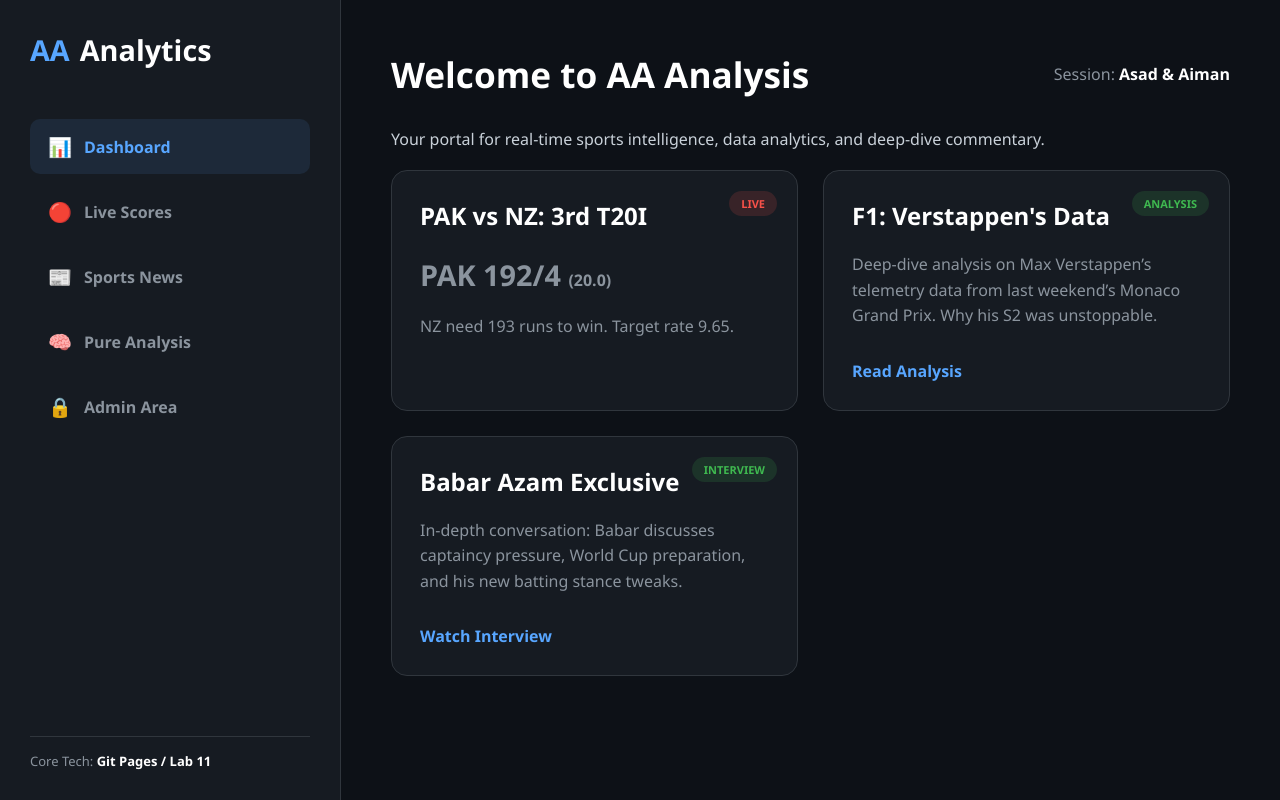
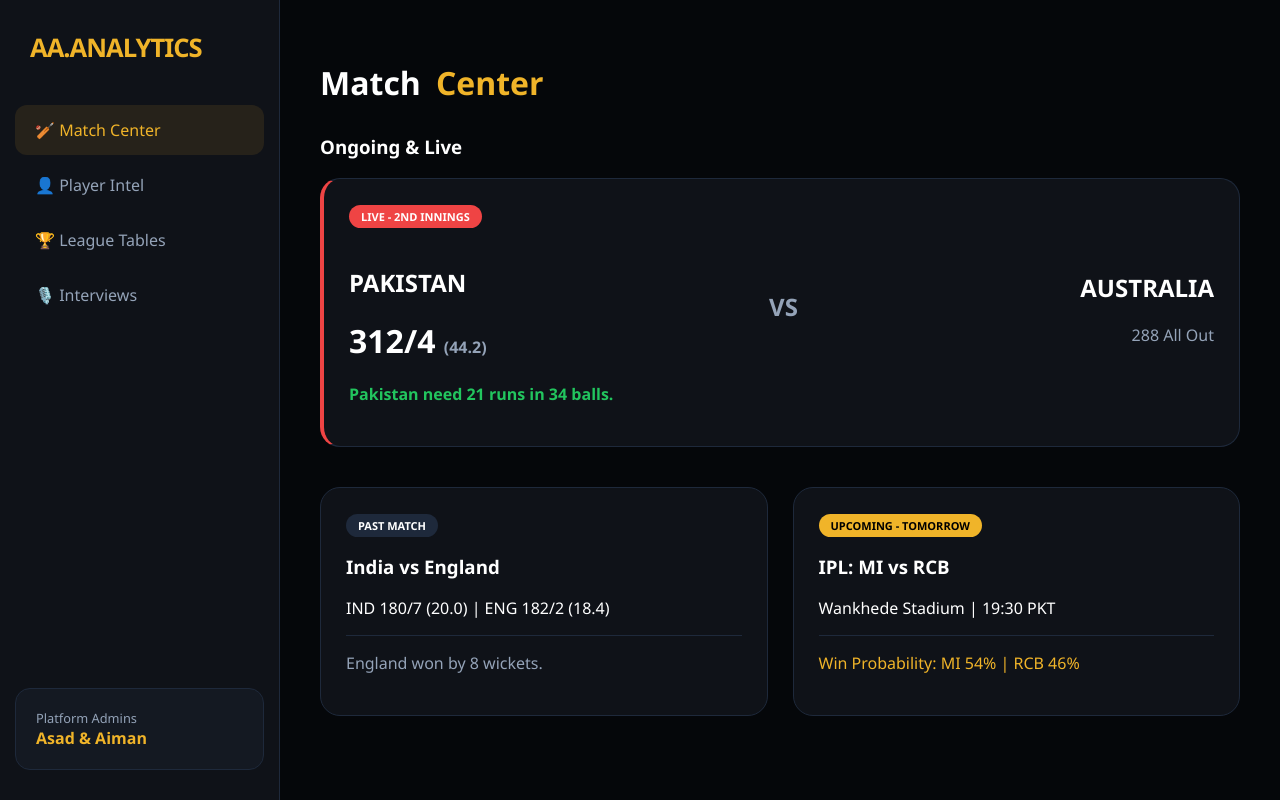
Before and after one commit to AsadZahidCE/Asad_Aiman_LAB11, a plain HTML site: page index.html in a window 1280 px wide. Drawn offline with Linux system fonts and the light colour scheme.

Commit message:
UPDATED!

```diff
--- a/index.html
+++ b/index.html
@@ -3,243 +3,183 @@
 <head>
     <meta charset="UTF-8">
     <meta name="viewport" content="width=device-width, initial-scale=1.0">
-    <title>AA-Analytics | Home of Advanced Sports Intelligence</title>
+    <title>AA-Analytics | Elite Cricket Intelligence</title>
     <style>
         :root {
-            /* GitHub-inspired Dark Theme with a "Better than ESPN" aesthetic */
-            --primary: #58a6ff; /* A clean blue for links/accents */
-            --bg: #0d1117; /* Main dark background */
-            --card-bg: #161b22; /* Card/Sidebar background */
-            --border: #30363d; /* Subtle borders */
-            --text-main: #c9d1d9; /* Off-white main text */
-            --text-dim: #8b949e; /* Dim text for labels */
+            --bg-dark: #05070a;
+            --surface: #0f1218;
+            --accent: #f0b429; /* Neon Gold */
+            --accent-soft: rgba(240, 180, 41, 0.1);
+            --text-high: #ffffff;
+            --text-low: #94a3b8;
+            --border: #1e293b;
+            --success: #22c55e;
+            --danger: #ef4444;
         }
 
+        * { box-sizing: border-box; transition: all 0.2s ease; }
         body {
-            margin: 0;
-            font-family: 'Segoe UI', 'Inter', -apple-system, sans-serif;
-            background-color: var(--bg);
-            color: var(--text-main);
-            display: flex;
-            height: 100vh;
-            overflow: hidden;
+            margin: 0; font-family: 'Segoe UI', Roboto, sans-serif;
+            background-color: var(--bg-dark); color: var(--text-high);
+            display: flex; height: 100vh; overflow: hidden;
         }
 
-        /* 1. Sidebar Navigation (Dashboard Style) */
+        /* --- SIDEBAR --- */
         nav {
-            width: 280px;
-            background: var(--card-bg);
+            width: 280px; background: var(--surface);
             border-right: 1px solid var(--border);
-            display: flex;
-            flex-direction: column;
-            padding: 30px;
+            display: flex; flex-direction: column; padding: 30px 15px;
         }
-
-        .logo {
-            font-size: 1.8rem;
-            font-weight: 900;
-            color: white;
-            margin-bottom: 50px;
-            display: flex; align-items: center; gap: 10px;
-        }
-        .logo span { color: var(--primary); }
-
-        .nav-item {
-            padding: 14px 18px;
-            margin-bottom: 10px;
-            border-radius: 10px;
-            cursor: pointer;
-            transition: 0.3s;
-            color: var(--text-dim);
-            font-weight: 600;
+        .brand { font-size: 1.6rem; font-weight: 800; padding: 0 15px 40px; color: var(--accent); letter-spacing: -1px; }
+        .nav-link {
+            padding: 14px 20px; margin-bottom: 5px; border-radius: 12px;
+            cursor: pointer; color: var(--text-low); font-weight: 500;
             display: flex; align-items: center; gap: 12px;
         }
+        .nav-link:hover, .nav-link.active { background: var(--accent-soft); color: var(--accent); }
 
-        .nav-item:hover, .nav-item.active {
-            background: rgba(88, 166, 255, 0.1);
-            color: var(--primary);
-        }
+        /* --- MAIN AREA --- */
+        main { flex: 1; overflow-y: auto; padding: 40px; scroll-behavior: smooth; }
+        .page { display: none; max-width: 1200px; margin: 0 auto; }
+        .page.active { display: block; animation: slideUp 0.4s ease-out; }
+        @keyframes slideUp { from { opacity: 0; transform: translateY(20px); } to { opacity: 1; transform: translateY(0); } }
 
-        .nav-icon { font-size: 1.2rem; }
+        /* --- COMPONENTS --- */
+        .section-title { font-size: 2rem; margin-bottom: 30px; font-weight: 800; display: flex; align-items: center; gap: 15px; }
+        .section-title span { color: var(--accent); }
 
-        /* 2. Main Content Area */
-        main {
-            flex: 1;
-            padding: 50px;
-            overflow-y: auto;
-            scroll-behavior: smooth;
-        }
+        .card-grid { display: grid; grid-template-columns: repeat(auto-fit, minmax(340px, 1fr)); gap: 25px; }
+        .card { background: var(--surface); border: 1px solid var(--border); border-radius: 20px; padding: 25px; position: relative; }
+        .card:hover { border-color: var(--accent); background: #141922; }
 
-        .page { display: none; }
-        .page.active { display: block; animation: fadeIn 0.4s ease; }
+        .stat-row { display: flex; justify-content: space-between; padding: 10px 0; border-bottom: 1px solid var(--border); }
+        .stat-label { color: var(--text-low); font-size: 0.9rem; }
+        .stat-value { font-weight: 700; color: var(--accent); }
 
-        @keyframes fadeIn {
-            from { opacity: 0; transform: translateY(15px); }
-            to { opacity: 1; transform: translateY(0); }
-        }
+        .player-header { display: flex; align-items: center; gap: 20px; margin-bottom: 20px; }
+        .player-img { width: 60px; height: 60px; border-radius: 50%; background: var(--border); display: flex; align-items: center; justify-content: center; font-size: 1.5rem; }
 
-        /* Header section */
-        header { display: flex; justify-content: space-between; align-items: center; margin-bottom: 30px; }
-        header h1 { color: white; margin: 0; font-size: 2.2rem; font-weight: 800; }
-        .date-picker { color: var(--text-dim); }
+        .badge { padding: 4px 12px; border-radius: 20px; font-size: 11px; font-weight: 800; text-transform: uppercase; }
+        .badge-live { background: var(--danger); color: white; }
+        .badge-up { background: var(--accent); color: black; }
 
-        /* 3. Global Styling for Cards & Layouts */
-        .card-grid {
-            display: grid;
-            grid-template-columns: repeat(auto-fit, minmax(320px, 1fr));
-            gap: 25px;
-            margin-top: 20px;
-        }
-
-        .card {
-            background: var(--card-bg);
-            border: 1px solid var(--border);
-            border-radius: 16px;
-            padding: 28px;
-            position: relative;
-            transition: all 0.2s;
-        }
-        .card:hover { border-color: var(--primary); transform: translateY(-3px); }
-
-        .card h2 { color: white; margin-top: 0; font-size: 1.5rem; }
-        .card p { color: var(--text-dim); line-height: 1.6; }
-
-        .badge {
-            position: absolute; top: 20px; right: 20px;
-            padding: 5px 12px; border-radius: 20px; font-size: 11px;
-            text-transform: uppercase; font-weight: bold;
-        }
-        .badge-live { background: rgba(248, 81, 73, 0.15); color: #f85149; }
-        .badge-exclusive { background: rgba(63, 185, 80, 0.15); color: #3fb950; }
-
-        .stat-value { font-size: 2.5rem; font-weight: bold; color: white; margin-top: 10px; }
-        .stat-label { font-size: 0.9rem; color: var(--text-dim); text-transform: uppercase; }
-
-        .btn-link {
-            color: var(--primary); text-decoration: none; font-weight: 600; display: inline-block; margin-top: 15px;
-        }
-        .btn-link:hover { text-decoration: underline; }
-
-        /* Points Table Styling */
-        table { width: 100%; border-collapse: collapse; margin-top: 20px; font-size: 0.95rem;}
-        th { text-align: left; color: var(--text-dim); padding: 15px; border-bottom: 1px solid var(--border); }
-        td { padding: 15px; border-bottom: 1px solid var(--border); color: var(--text-main); }
-        .table-pos { font-weight: bold; color: white; width: 30px;}
-
+        table { width: 100%; border-collapse: collapse; margin-top: 15px; }
+        th { text-align: left; color: var(--text-low); padding: 15px; border-bottom: 2px solid var(--border); }
+        td { padding: 15px; border-bottom: 1px solid var(--border); }
     </style>
 </head>
 <body>
 
     <nav>
-        <div class="logo"><span>AA</span> Analytics</div>
-
-        <div class="nav-item active" onclick="showPage('home')">
-            <span class="nav-icon">📊</span> Dashboard
-        </div>
-        <div class="nav-item" onclick="showPage('live')">
-            <span class="nav-icon">🔴</span> Live Scores
-        </div>
-        <div class="nav-item" onclick="showPage('news')">
-            <span class="nav-icon">📰</span> Sports News
-        </div>
-        <div class="nav-item" onclick="showPage('analysis')">
-            <span class="nav-icon">🧠</span> Pure Analysis
-        </div>
-        <div class="nav-item" onclick="showPage('admins')">
-            <span class="nav-icon">🔒</span> Admin Area
-        </div>
-
-        <div style="margin-top: auto; font-size: 13px; color: var(--text-dim); border-top: 1px solid var(--border); padding-top: 15px;">
-            Core Tech: <b style="color: white">Git Pages / Lab 11</b>
+        <div class="brand">AA<span>.ANALYTICS</span></div>
+        <div class="nav-link active" onclick="showTab(event, 'live')">🏏 Match Center</div>
+        <div class="nav-link" onclick="showTab(event, 'players')">👤 Player Intel</div>
+        <div class="nav-link" onclick="showTab(event, 'leagues')">🏆 League Tables</div>
+        <div class="nav-link" onclick="showTab(event, 'news')">🎙️ Interviews</div>
+        <div style="margin-top: auto; padding: 20px; border-radius: 15px; background: #141922; border: 1px solid var(--border);">
+            <div style="font-size: 0.8rem; color: var(--text-low);">Platform Admins</div>
+            <div style="font-weight: 700; color: var(--accent);">Asad & Aiman</div>
         </div>
     </nav>
 
     <main>
+        <div id="live" class="page active">
+            <h1 class="section-title">Match <span>Center</span></h1>
 
-        <div id="home" class="page active">
-            <header>
-                <h1>Welcome to AA Analysis</h1>
-                <span class="date-picker">Session: <b style="color: white">Asad & Aiman</b></span>
-            </header>
-            <p>Your portal for real-time sports intelligence, data analytics, and deep-dive commentary.</p>
+            <h3>Ongoing & Live</h3>
+            <div class="card" style="margin-bottom: 40px; border-left: 4px solid var(--danger);">
+                <span class="badge badge-live">LIVE - 2nd Innings</span>
+                <div style="display: flex; justify-content: space-between; align-items: center; margin-top: 20px;">
+                    <div><h2>PAKISTAN</h2><p style="font-size: 2rem; font-weight: 800; margin: 5px 0;">312/4 <span style="font-size: 1rem; color: var(--text-low);">(44.2)</span></p></div>
+                    <div style="font-size: 1.5rem; font-weight: 800; color: var(--text-low);">VS</div>
+                    <div style="text-align: right;"><h2>AUSTRALIA</h2><p style="font-size: 1rem; color: var(--text-low);">288 All Out</p></div>
+                </div>
+                <p style="color: var(--success); font-weight: 600;">Pakistan need 21 runs in 34 balls.</p>
+            </div>
 
             <div class="card-grid">
                 <div class="card">
-                    <span class="badge badge-live">Live</span>
-                    <h2>PAK vs NZ: 3rd T20I</h2>
-                    <p style="font-size: 1.8rem; margin: 15px 0; font-weight: bold;">PAK 192/4 <span style="font-size: 1rem; color: var(--text-dim)">(20.0)</span></p>
-                    <p>NZ need 193 runs to win. Target rate 9.65.</p>
+                    <span class="badge" style="background: var(--border);">Past Match</span>
+                    <h3>India vs England</h3>
+                    <p>IND 180/7 (20.0) | ENG 182/2 (18.4)</p>
+                    <hr style="border: 0; border-top: 1px solid var(--border); margin: 15px 0;">
+                    <p style="color: var(--text-low);">England won by 8 wickets.</p>
                 </div>
                 <div class="card">
-                    <span class="badge badge-exclusive">Analysis</span>
-                    <h2>F1: Verstappen's Data</h2>
-                    <p>Deep-dive analysis on Max Verstappen’s telemetry data from last weekend’s Monaco Grand Prix. Why his S2 was unstoppable.</p>
-                    <a href="#" onclick="showPage('analysis')" class="btn-link">Read Analysis</a>
-                </div>
-                <div class="card">
-                    <span class="badge badge-exclusive">Interview</span>
-                    <h2>Babar Azam Exclusive</h2>
-                    <p>In-depth conversation: Babar discusses captaincy pressure, World Cup preparation, and his new batting stance tweaks.</p>
-                    <a href="#" onclick="showPage('news')" class="btn-link">Watch Interview</a>
+                    <span class="badge badge-up">Upcoming - Tomorrow</span>
+                    <h3>IPL: MI vs RCB</h3>
+                    <p>Wankhede Stadium | 19:30 PKT</p>
+                    <hr style="border: 0; border-top: 1px solid var(--border); margin: 15px 0;">
+                    <p style="color: var(--accent);">Win Probability: MI 54% | RCB 46%</p>
                 </div>
             </div>
         </div>
 
-        <div id="live" class="page">
-            <header><h1>Live Match Center</h1></header>
-            <div class="card">
-                <span class="badge badge-live">Live</span>
-                <h3>IPL 2026: MI vs CSK</h3>
-                <p>Venue: Wankhede Stadium, Mumbai</p>
-                <p style="font-size: 2.2rem; margin: 20px 0; font-weight: bold; color: var(--primary);">MI 162/8 (19.4)</p>
-                <p>Final Over. Pollard on strike (54*). Current Run Rate: 8.23.</p>
-            </div>
-            <h2 style="margin-top: 40px;">Finished Matches</h2>
+        <div id="players" class="page">
+            <h1 class="section-title">Player <span>Analytics</span></h1>
             <div class="card-grid">
                 <div class="card">
-                    <h3>Chelsea vs Arsenal</h3>
-                    <p>Premier League. Full Time.</p>
-                    <p style="font-size: 1.5rem; font-weight: bold;">Chelsea 2 - 1 Arsenal</p>
+                    <div class="player-header">
+                        <div class="player-img">🏏</div>
+                        <div><h2 style="margin:0;">Babar Azam</h2><p style="margin:0; color: var(--text-low);">Format: All (Captain)</p></div>
+                    </div>
+                    <div class="stat-row"><span class="stat-label">ICC Ranking</span><span class="stat-value">#1 ODI</span></div>
+                    <div class="stat-row"><span class="stat-label">Batting Avg</span><span class="stat-value">56.82</span></div>
+                    <div class="stat-row"><span class="stat-label">Strike Rate</span><span class="stat-value">89.10</span></div>
+                    <div class="stat-row"><span class="stat-label">Century Count</span><span class="stat-value">19</span></div>
                 </div>
                 <div class="card">
-                    <h3>Djokovic vs Nadal</h3>
-                    <p>Roland Garros. Quarter Final.</p>
-                    <p style="font-size: 1.5rem; font-weight: bold;">Djokovic won in 4 sets.</p>
+                    <div class="player-header">
+                        <div class="player-img">🔥</div>
+                        <div><h2 style="margin:0;">Shaheen Afridi</h2><p style="margin:0; color: var(--text-low);">Format: All (LFM)</p></div>
+                    </div>
+                    <div class="stat-row"><span class="stat-label">Bowling Avg</span><span class="stat-value">23.40</span></div>
+                    <div class="stat-row"><span class="stat-label">Best Figures</span><span class="stat-value">6/35</span></div>
+                    <div class="stat-row"><span class="stat-label">Economy</span><span class="stat-value">4.98</span></div>
                 </div>
             </div>
         </div>
 
-        <div id="news" class="page">
-            <header><h1>Sports News of the Day</h1></header>
-            <p>Today's headline news, transfer rumors, and in-depth exclusive interviews.</p>
-
-            <div class="card-grid" style="grid-template-columns: repeat(auto-fit, minmax(280px, 1fr));">
-                <div class="card">
-                    <span class="badge badge-exclusive">Interview</span>
-                    <h3>The Lionel Messi Tapes</h3>
-                    <p>"I will never regret my time in Miami." Messi discusses the evolution of MLS and his future plans with Argentina.</p>
-                    <a href="#" class="btn-link">Read Full Transcript</a>
-                </div>
-                <div class="card">
-                    <h3>NBA: Celtics Champions</h3>
-                    <p>Celtics clinch their 18th title, defeating the Mavericks in 5 games. Tatum named Finals MVP.</p>
-                </div>
-                <div class="card">
-                    <h3>F1: Red Bull Dominance</h3>
-                    <p>Horner says Red Bull’s RB20 still has "massive headroom" as Verstappen continues to dominate the season.</p>
-                </div>
-                <div class="card">
-                    <span class="badge badge-exclusive">Interview</span>
-                    <h3>Virat Kohli Special</h3>
-                    <p>"Test cricket is my passion." Kohli shares insights on his mindset and the upcoming World Test Championship.</p>
-                    <a href="#" class="btn-link">Read Transcript</a>
-                </div>
+        <div id="leagues" class="page">
+            <h1 class="section-title">World <span>Standings</span></h1>
+            <div class="card">
+                <h3>World Test Championship 2026</h3>
+                <table>
+                    <thead>
+                        <tr><th>Pos</th><th>Team</th><th>Matches</th><th>Won</th><th>Points</th><th>PCT %</th></tr>
+                    </thead>
+                    <tbody>
+                        <tr><td>1</td><td><b>Pakistan</b></td><td>8</td><td>6</td><td>72</td><td><span style="color: var(--success)">75.0</span></td></tr>
+                        <tr><td>2</td><td>Australia</td><td>10</td><td>6</td><td>72</td><td>60.0</td></tr>
+                        <tr><td>3</td><td>India</td><td>9</td><td>5</td><td>60</td><td>55.5</td></tr>
+                    </tbody>
+                </table>
             </div>
         </div>
 
-        <div id="analysis" class="page">
-            <header><h1>Advanced Sports Analytics</h1></header>
-            <p>Raw data analysis and expert tactical breakdowns. Powered by AA Intelligence.</p>
+        <div id="news" class="page">
+            <h1 class="section-title">The <span>Press Box</span></h1>
+            <div class="card" style="margin-bottom: 25px;">
+                <h2 style="color: var(--accent);">Interview: The Future of Pace</h2>
+                <p style="color: var(--text-low);">Date: April 02, 2026 | Correspondent: Asad Zahid</p>
+                <p style="line-height: 1.8;">"I don't just want to bowl fast; I want to bowl smart. In the modern game, yorkers are a survival tool, not just a weapon." — <b>Naseem Shah</b> during his exclusive sit-down with AA Analytics.</p>
+                <button style="background: var(--accent); border: none; padding: 10px 20px; border-radius: 8px; font-weight: 800; cursor: pointer;">Read Full Transcript</button>
+            </div>
+        </div>
+    </main>
 
-            <div class="card" style="margin-top: 30px;">
-                <h2>Why Pakistan is dominating the 2026 T20I Season
+    <script>
+        function showTab(e, id) {
+            // Hide all pages
+            document.querySelectorAll('.page').forEach(p => p.classList.remove('active'));
+            // Remove active from links
+            document.querySelectorAll('.nav-link').forEach(l => l.classList.remove('active'));
+
+            // Show new page
+            document.getElementById(id).classList.add('active');
+            // Set link active
+            e.currentTarget.classList.add('active');
+        }
+    </script>
+</body>
+</html>
```
